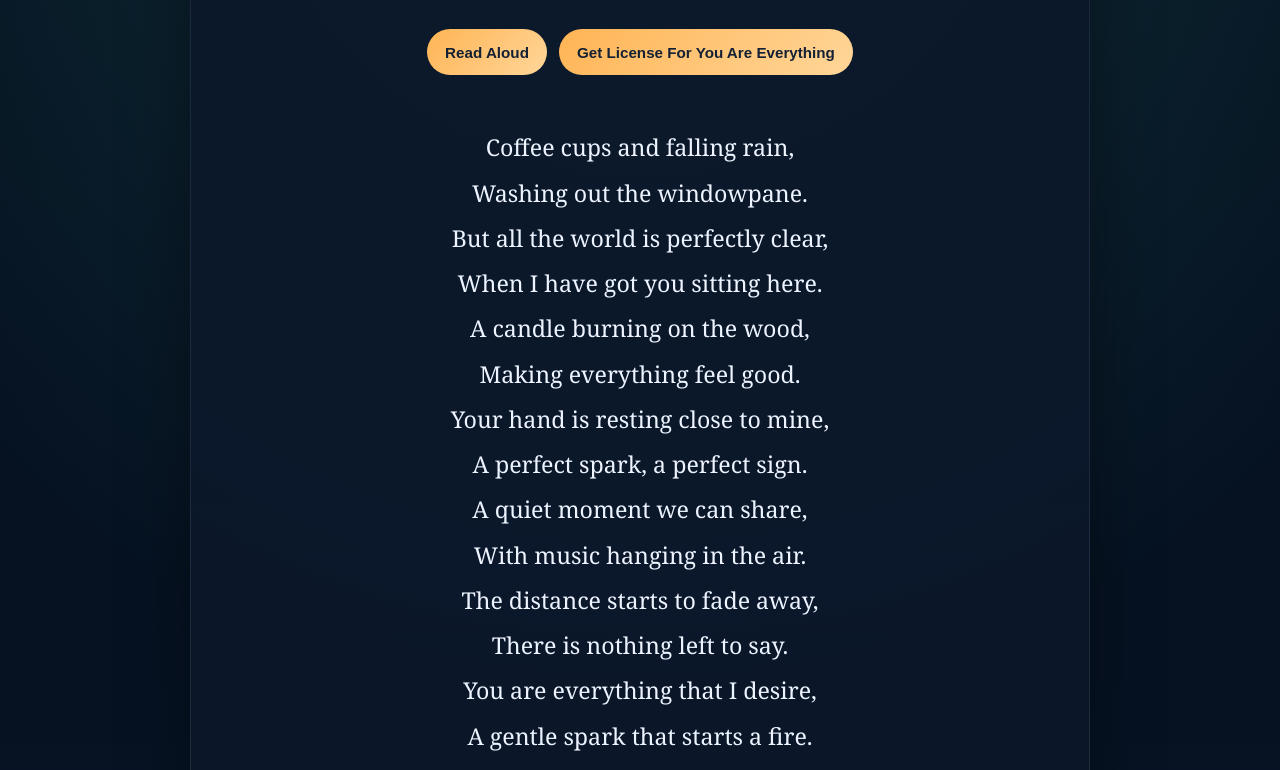
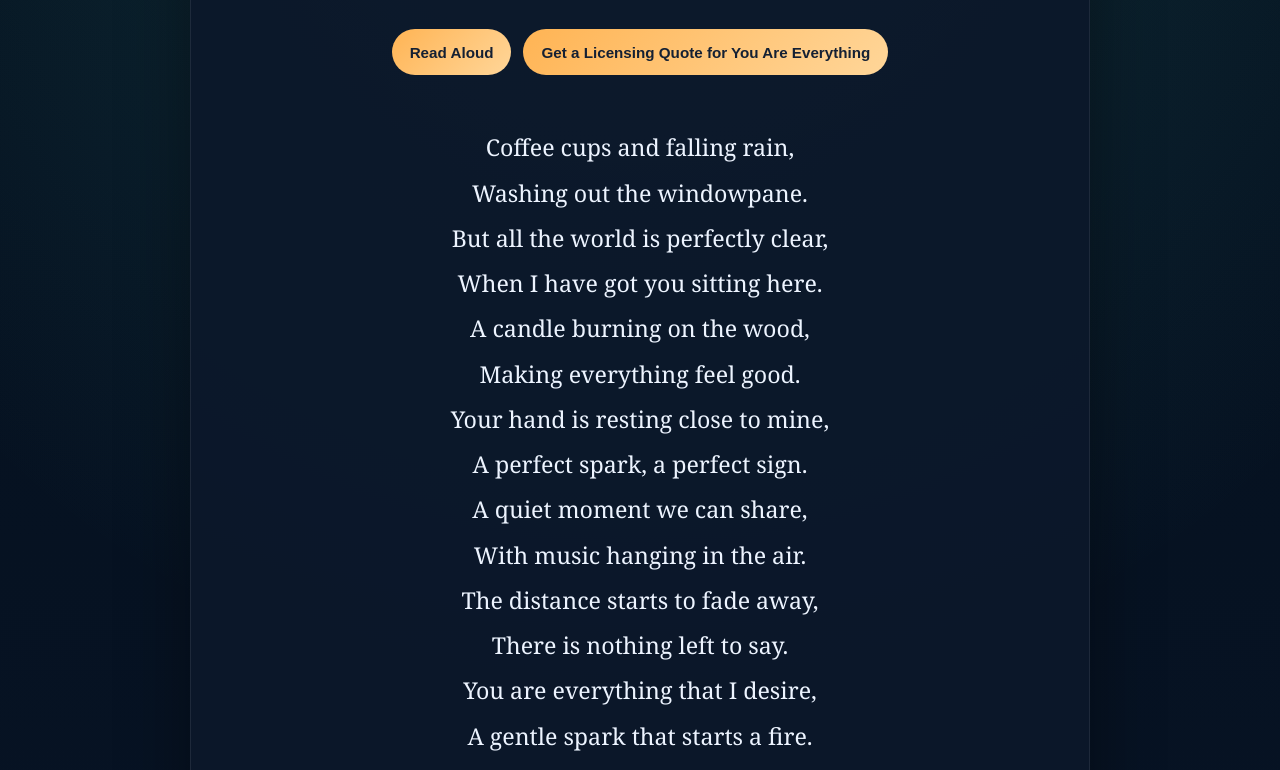
Before and after one commit to ImAbuSayed/you-are-everything, a plain HTML site: page index.html in a window 1280 px wide. Shown: the part 227-997 px from the top of the page. Drawn offline with Linux system fonts and the light colour scheme.

Commit message:
feat: update song assets v1 with signed GPG commit [verified]

```diff
--- a/index.html
+++ b/index.html
@@ -537,7 +537,7 @@
 
         <div class="controls">
             <button class="btn-speak" id="speakBtn" title="Read the lyrics aloud"><span id="speakText">Read Aloud</span></button>
-            <a href="https://music.abusayed.com.bd/Licensing/?https://imabusayed.github.io/you-are-everything/" class="btn-license" title="Get licensing for this song" target="_blank">Get License For You Are Everything</a>
+            <a href="https://music.abusayed.com.bd/Licensing/?https://imabusayed.github.io/you-are-everything/" class="btn-license" title="Get licensing for this song" target="_blank">Get a Licensing Quote for You Are Everything</a>
 
         </div>
         <br>
```
Also changed, not shown: llms.txt, manifest.json, 1 other file.
